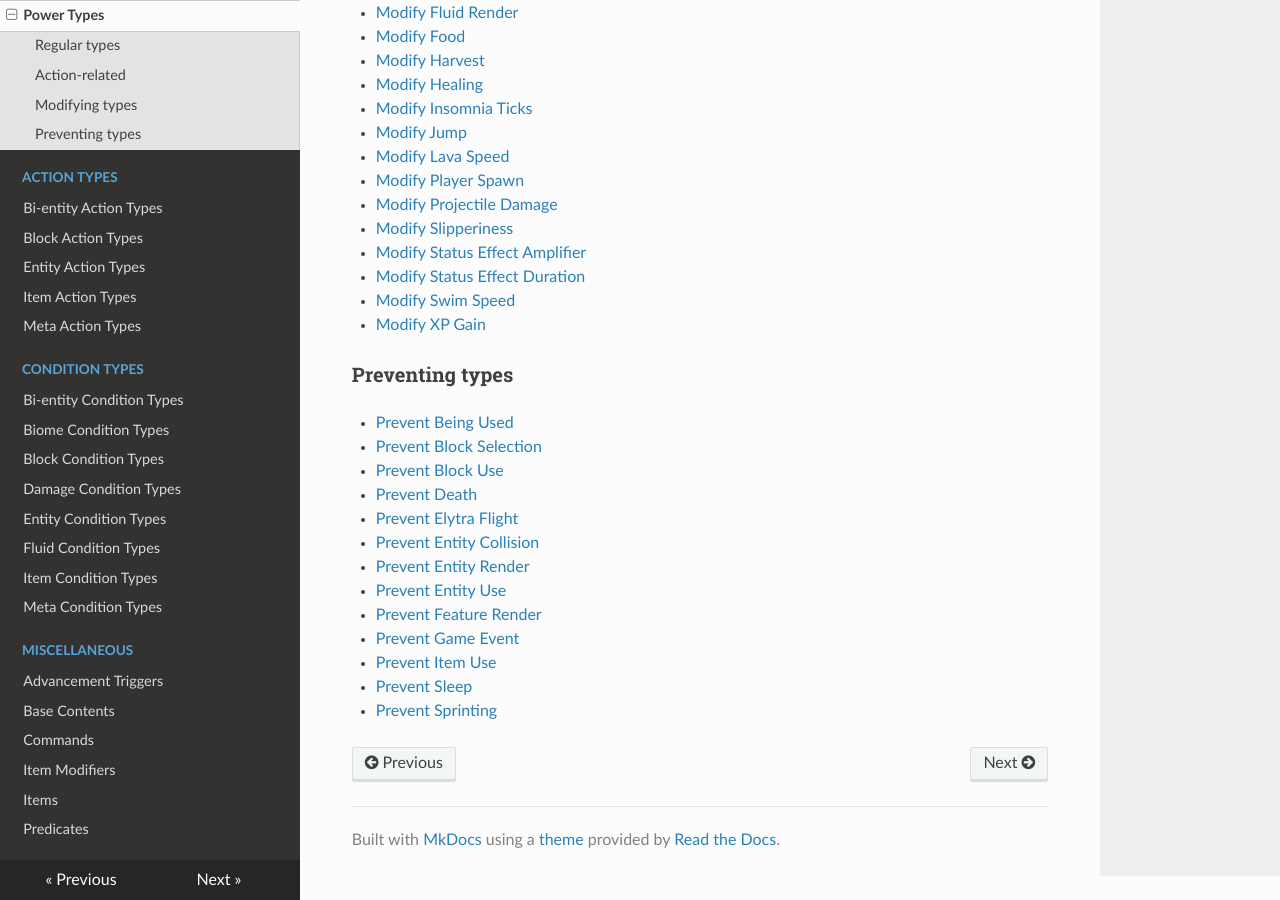
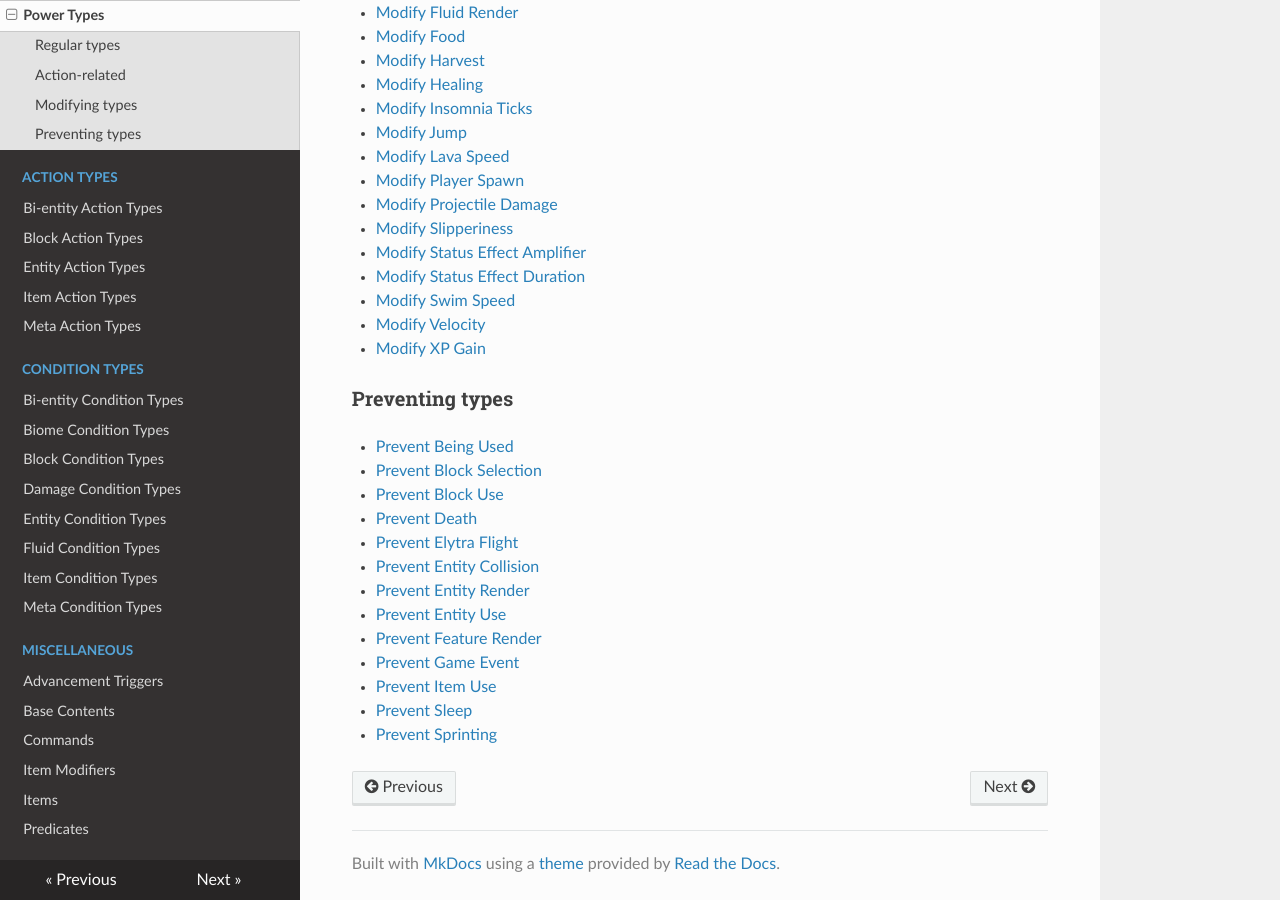
Before and after one commit to apace100/origins-docs, an MkDocs documentation site: the page built from docs/types/power_types.md, in a window 1280 px wide and 900 px high, scrolled down 2279 px. Built offline with MkDocs 1.6.1, drawn with Linux system fonts in a browser that asks for light colours; nearby versions of some CDN libraries.

Commit message:
Fixed power type list again
Forgot to include a power type

```diff
--- a/docs/types/power_types.md
+++ b/docs/types/power_types.md
@@ -108,6 +108,7 @@ Unless stated otherwise, each power type supports a `condition` field that can c
 * [Modify Status Effect Amplifier](power_types/modify_status_effect_amplifier.md)
 * [Modify Status Effect Duration](power_types/modify_status_effect_duration.md)
 * [Modify Swim Speed](power_types/modify_swim_speed.md)
+* [Modify Velocity](power_types/modify_velocity.md)
 * [Modify XP Gain](power_types/modify_xp_gain.md)
 
 
```
